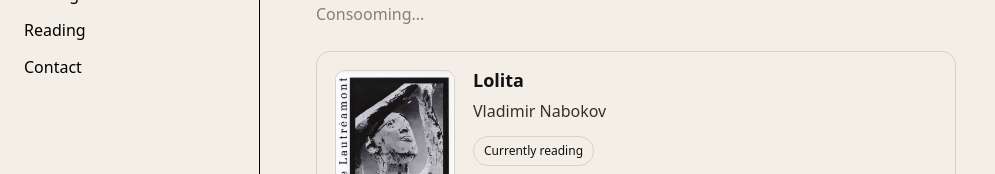
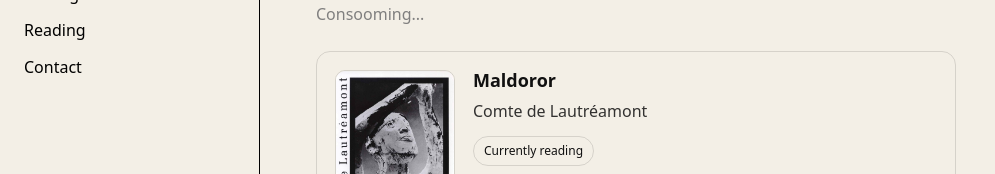
Before and after one commit to randomdale/muath, a Next.js app: page /reading in a window 1280 px wide. Shown: the part 126-300 px from the top of the page, without its empty margins (0-995 px from the left). Built offline with nearby package versions, Linux system fonts and the light colour scheme.

Commit message:
update reading

```diff
--- a/app/reading/page.tsx
+++ b/app/reading/page.tsx
@@ -39,9 +39,9 @@ export default function ReadingPage() {
 
         <div style={{ minWidth: 0 }}>
           <div style={{ fontSize: 18, fontWeight: 700, lineHeight: 1.2 }}>
-            Lolita
+            Maldoror
           </div>
-          <div style={{ marginTop: 6, opacity: 0.85 }}>Vladimir Nabokov</div>
+          <div style={{ marginTop: 6, opacity: 0.85 }}>Comte de Lautréamont</div>
 
           <div style={{ marginTop: 12, display: "flex", gap: 10, flexWrap: "wrap" }}>
             <span
```
